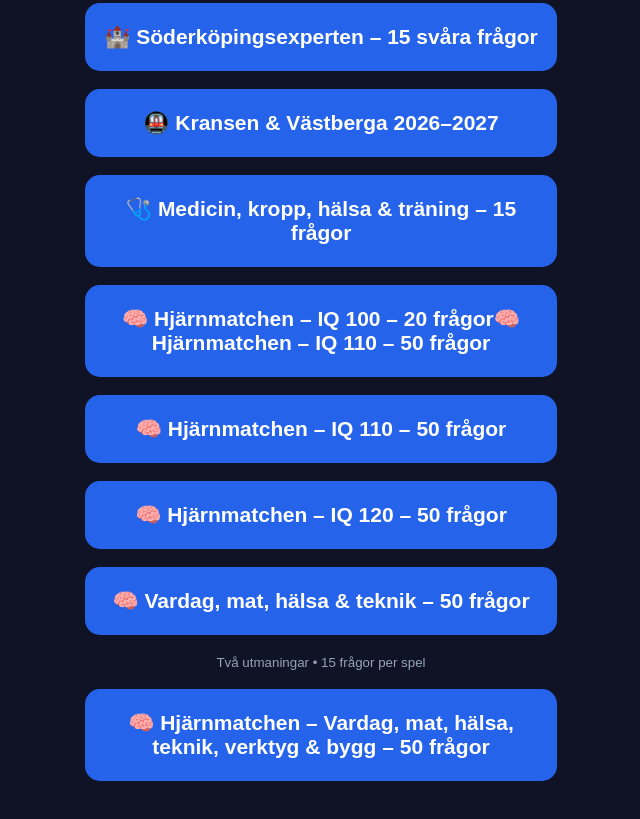
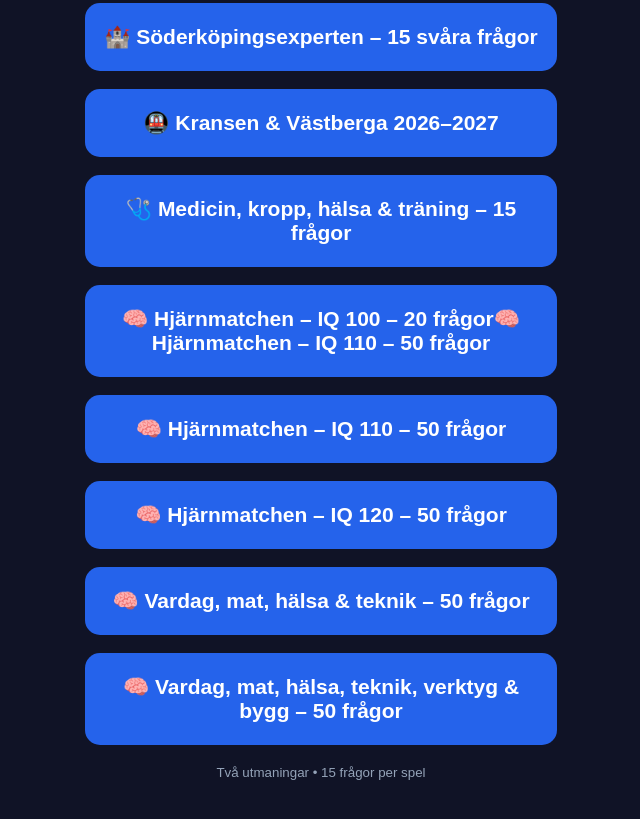
Before and after one commit to patrik778/1-klubben, a plain HTML site: page index.html in a window 1280 px wide. Shown: the part 584-1403 px from the top of the page, without its empty margins (319-959 px from the left). Drawn offline with Linux system fonts and the light colour scheme.

Commit message:
Update index.html

```diff
--- a/index.html
+++ b/index.html
@@ -31,8 +31,9 @@ small{color:#94a3b8}
   <a href="hjarnmatchen-iq110-50.html" style="display:block;padding:22px 14px;margin:18px 0;border-radius:15px;background:#2563eb;color:white;text-align:center;text-decoration:none;font-size:21px;font-weight:bold">🧠 Hjärnmatchen – IQ 110 – 50 frågor</a>
  <a href="hjarnmatchen-iq120-50.html" style="display:block;padding:22px 14px;margin:18px 0;border-radius:15px;background:#2563eb;color:white;text-align:center;text-decoration:none;font-size:21px;font-weight:bold">🧠 Hjärnmatchen – IQ 120 – 50 frågor</a>
  <a href="hjarnmatchen-iq130-mix-50.html">🧠 Vardag, mat, hälsa & teknik – 50 frågor</a>
+ <a href="hjarnmatchen-vardag-mat-halsa-teknik-verktyg-bygg-50-1.html">🧠 Vardag, mat, hälsa, teknik, verktyg & bygg – 50 frågor</a>
 <small>Två utmaningar • 15 frågor per spel</small>
- <a href="hjarnmatchen-iq140-bygg-50.html">🧠 Hjärnmatchen – Vardag, mat, hälsa, teknik, verktyg & bygg – 50 frågor</a>
+
 </main>
 </body>
 </html>
```
